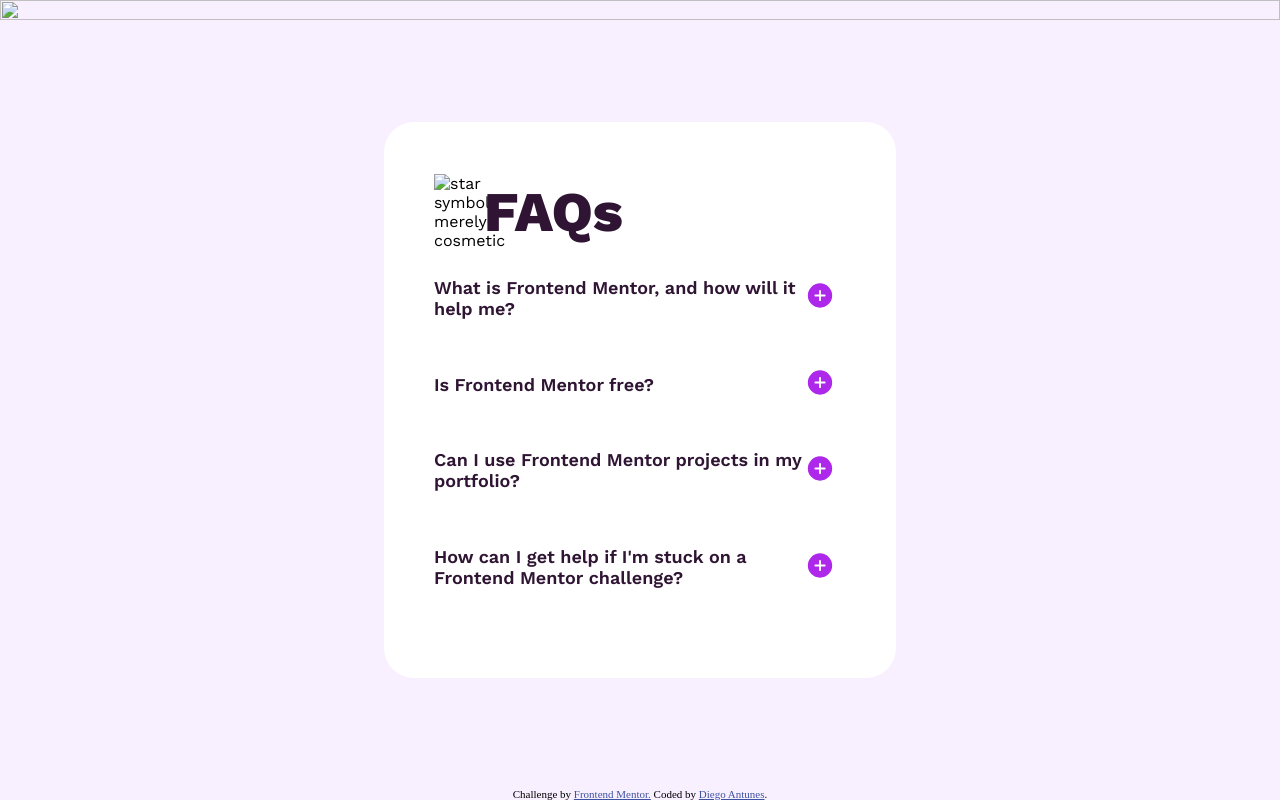
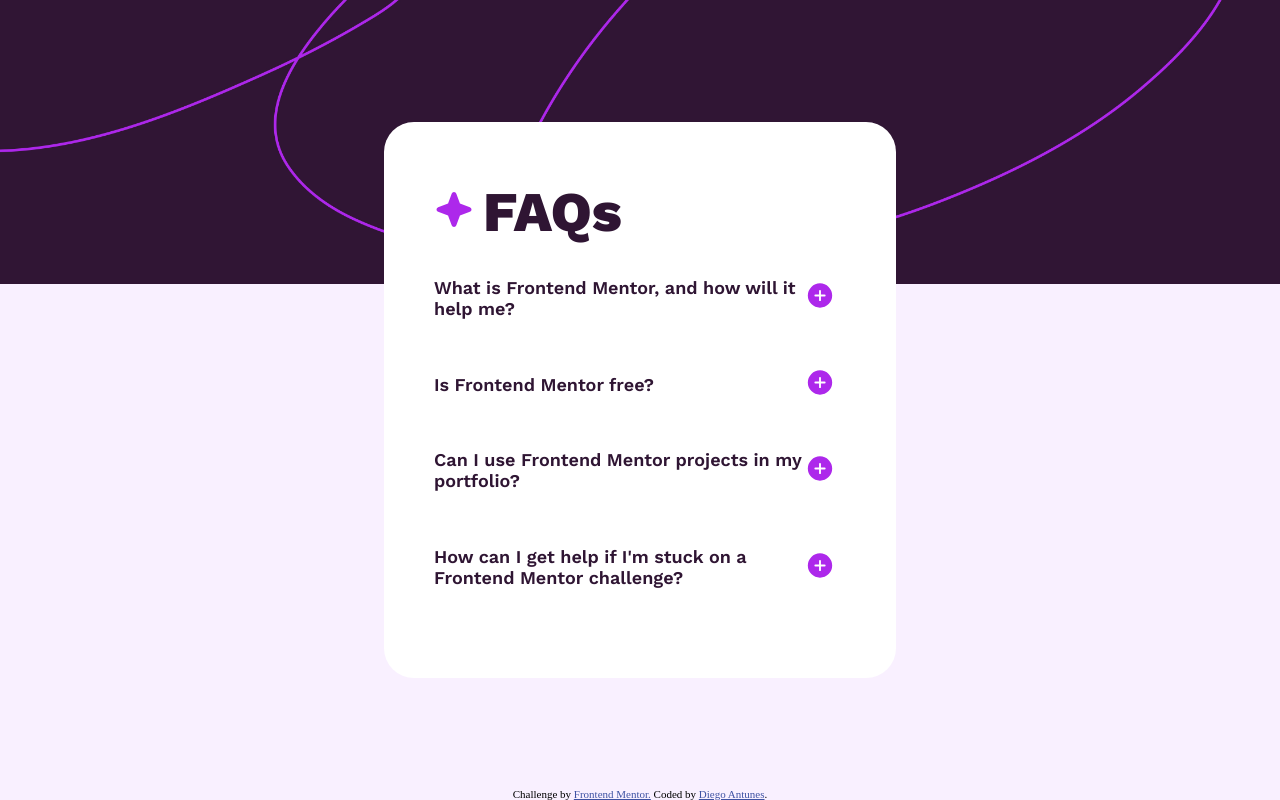
Before and after one commit to Dian-New-Dev/FEM-Challenge-2-FAQ-Accordion, a plain HTML site: page index.html in a window 1280 px wide. Drawn offline with nearby package versions, Linux system fonts and the light colour scheme; the site is published under a folder, as on GitHub Pages, so addresses that start at the root find nothing.

Commit message:
index html updated with .

```diff
--- a/index.html
+++ b/index.html
@@ -17,13 +17,13 @@
     <main>
 
         <section id="background">
-            <img src="/background-pattern-desktop.jpg">
+            <img src="./background-pattern-desktop.jpg">
         </section>
 
         <article id="FEM-FAQ">
             <section id="titleWrapper">
                 <div id="starSign">
-                    <img src="/assets/images/icon-star.svg" alt="star symbol, merely cosmetic">
+                    <img src="./assets/images/icon-star.svg" alt="star symbol, merely cosmetic">
                 </div>
                 <div id="title">
                     <h1>FAQs</h1>
```
